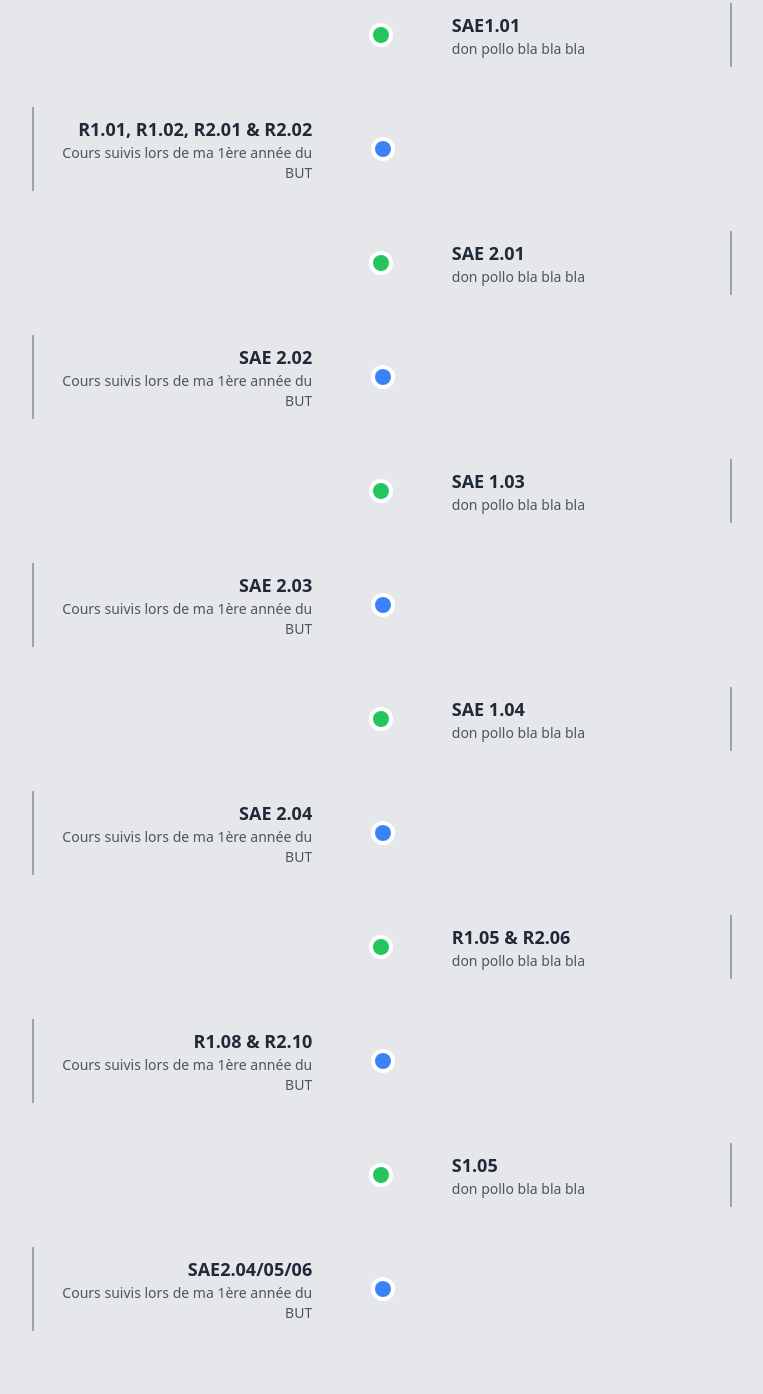
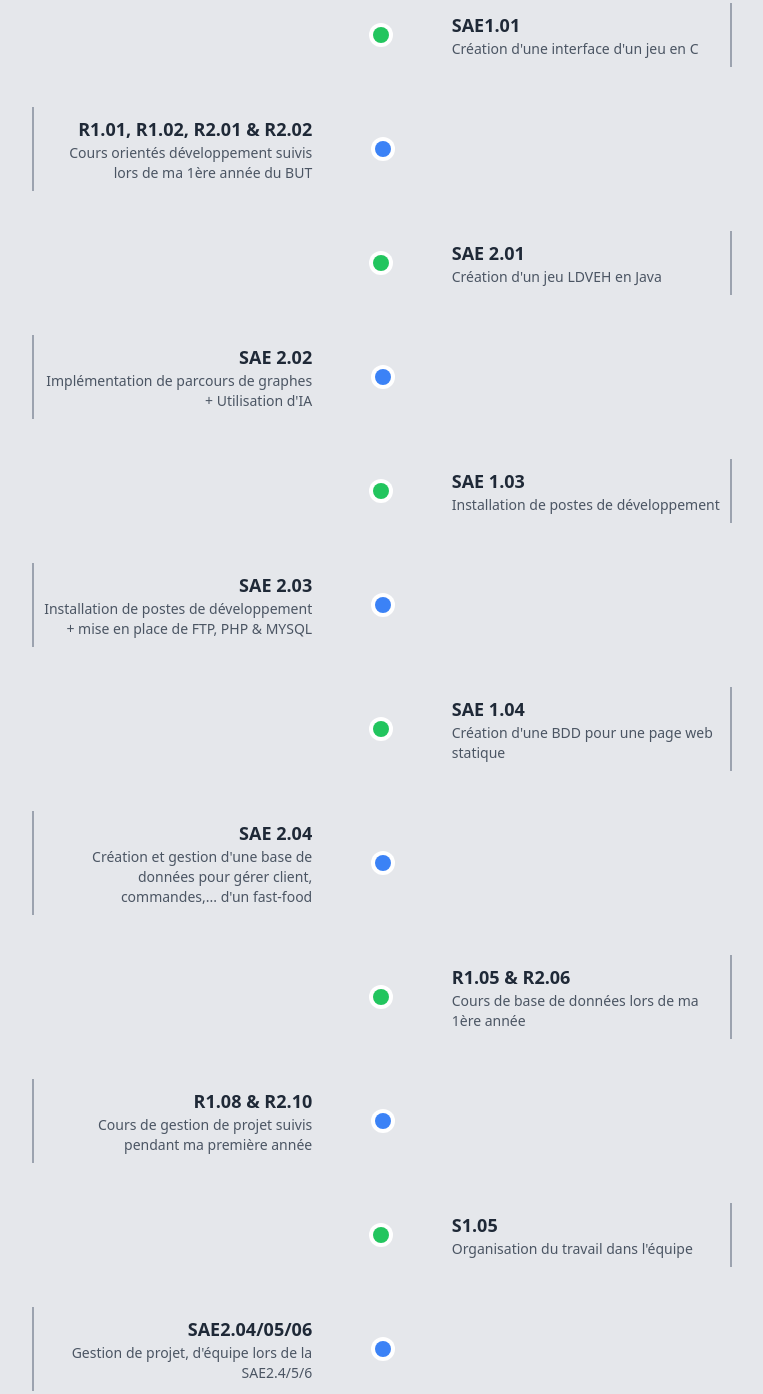
Before and after one commit to Mzrbt/Mzrbt, a plain HTML site: page index.html in a window 1280 px wide. Shown: the part 321-1715 px from the top of the page, without its empty margins (260-1023 px from the left). Drawn offline with nearby package versions, Linux system fonts and the light colour scheme.

Commit message:
Ajout des différentes descriptions

```diff
--- a/index.html
+++ b/index.html
@@ -45,7 +45,7 @@
             <div class="md:col-span-4 pl-6">
               <a href="files/SAE1_1.html" class="block hover:bg-gray-100 p-2 rounded transition">
                 <h3 class="text-lg font-semibold">SAE1.01</h3>
-                <p class="text-sm text-gray-600">don pollo bla bla bla</p>
+                <p class="text-sm text-gray-600">Création d'une interface d'un jeu en C</p>
               </a>
             </div>
           </div>
@@ -55,7 +55,7 @@
             <div class="hidden md:block md:col-span-4 text-right pr-6">
               <a href="files/cours_sec_1.html" class="block hover:bg-gray-100 p-2 rounded transition">
                 <h3 class="text-lg font-semibold">R1.01, R1.02, R2.01 & R2.02</h3>
-                <p class="text-sm text-gray-600">Cours suivis lors de ma 1ère année du BUT</p>
+                <p class="text-sm text-gray-600">Cours orientés développement suivis lors de ma 1ère année du BUT</p>
               </a>
             </div>
             <div class="relative col-span-1 flex justify-center">
@@ -80,7 +80,7 @@
             <div class="md:col-span-4 pl-6">
               <a href="files/SAE1_1.html" class="block hover:bg-gray-100 p-2 rounded transition">
                 <h3 class="text-lg font-semibold">SAE 2.01</h3>
-                <p class="text-sm text-gray-600">don pollo bla bla bla</p>
+                <p class="text-sm text-gray-600">Création d'un jeu LDVEH en Java</p>
               </a>
             </div>
           </div>
@@ -90,7 +90,7 @@
             <div class="hidden md:block md:col-span-4 text-right pr-6">
               <a href="files/cours_sec_1.html" class="block hover:bg-gray-100 p-2 rounded transition">
                 <h3 class="text-lg font-semibold">SAE 2.02</h3>
-                <p class="text-sm text-gray-600">Cours suivis lors de ma 1ère année du BUT</p>
+                <p class="text-sm text-gray-600">Implémentation de parcours de graphes + Utilisation d'IA</p>
               </a>
             </div>
             <div class="relative col-span-1 flex justify-center">
@@ -115,7 +115,7 @@
             <div class="md:col-span-4 pl-6">
               <a href="files/SAE1_1.html" class="block hover:bg-gray-100 p-2 rounded transition">
                 <h3 class="text-lg font-semibold">SAE 1.03</h3>
-                <p class="text-sm text-gray-600">don pollo bla bla bla</p>
+                <p class="text-sm text-gray-600">Installation de postes de développement</p>
               </a>
             </div>
           </div>
@@ -125,7 +125,7 @@
             <div class="hidden md:block md:col-span-4 text-right pr-6">
               <a href="files/cours_sec_1.html" class="block hover:bg-gray-100 p-2 rounded transition">
                 <h3 class="text-lg font-semibold">SAE 2.03</h3>
-                <p class="text-sm text-gray-600">Cours suivis lors de ma 1ère année du BUT</p>
+                <p class="text-sm text-gray-600">Installation de postes de développement + mise en place de FTP, PHP & MYSQL</p>
               </a>
             </div>
             <div class="relative col-span-1 flex justify-center">
@@ -150,7 +150,7 @@
             <div class="md:col-span-4 pl-6">
               <a href="files/SAE1_1.html" class="block hover:bg-gray-100 p-2 rounded transition">
                 <h3 class="text-lg font-semibold">SAE 1.04</h3>
-                <p class="text-sm text-gray-600">don pollo bla bla bla</p>
+                <p class="text-sm text-gray-600">Création d'une BDD pour une page web statique</p>
               </a>
             </div>
           </div>
@@ -160,7 +160,7 @@
             <div class="hidden md:block md:col-span-4 text-right pr-6">
               <a href="files/cours_sec_1.html" class="block hover:bg-gray-100 p-2 rounded transition">
                 <h3 class="text-lg font-semibold">SAE 2.04</h3>
-                <p class="text-sm text-gray-600">Cours suivis lors de ma 1ère année du BUT</p>
+                <p class="text-sm text-gray-600">Création et gestion d'une base de données pour gérer client, commandes,... d'un fast-food</p>
               </a>
             </div>
             <div class="relative col-span-1 flex justify-center">
@@ -185,7 +185,7 @@
             <div class="md:col-span-4 pl-6">
               <a href="files/SAE1_1.html" class="block hover:bg-gray-100 p-2 rounded transition">
                 <h3 class="text-lg font-semibold">R1.05 & R2.06</h3>
-                <p class="text-sm text-gray-600">don pollo bla bla bla</p>
+                <p class="text-sm text-gray-600">Cours de base de données lors de ma 1ère année</p>
               </a>
             </div>
           </div>
@@ -195,7 +195,7 @@
             <div class="hidden md:block md:col-span-4 text-right pr-6">
               <a href="files/cours_sec_1.html" class="block hover:bg-gray-100 p-2 rounded transition">
                 <h3 class="text-lg font-semibold">R1.08 & R2.10</h3>
-                <p class="text-sm text-gray-600">Cours suivis lors de ma 1ère année du BUT</p>
+                <p class="text-sm text-gray-600">Cours de gestion de projet suivis pendant ma première année</p>
               </a>
             </div>
             <div class="relative col-span-1 flex justify-center">
@@ -220,7 +220,7 @@
             <div class="md:col-span-4 pl-6">
               <a href="files/SAE1_1.html" class="block hover:bg-gray-100 p-2 rounded transition">
                 <h3 class="text-lg font-semibold">S1.05</h3>
-                <p class="text-sm text-gray-600">don pollo bla bla bla</p>
+                <p class="text-sm text-gray-600">Organisation du travail dans l'équipe</p>
               </a>
             </div>
           </div>
@@ -230,7 +230,7 @@
             <div class="hidden md:block md:col-span-4 text-right pr-6">
               <a href="files/cours_sec_1.html" class="block hover:bg-gray-100 p-2 rounded transition">
                 <h3 class="text-lg font-semibold">SAE2.04/05/06</h3>
-                <p class="text-sm text-gray-600">Cours suivis lors de ma 1ère année du BUT</p>
+                <p class="text-sm text-gray-600">Gestion de projet, d'équipe lors de la SAE2.4/5/6</p>
               </a>
             </div>
             <div class="relative col-span-1 flex justify-center">
```
